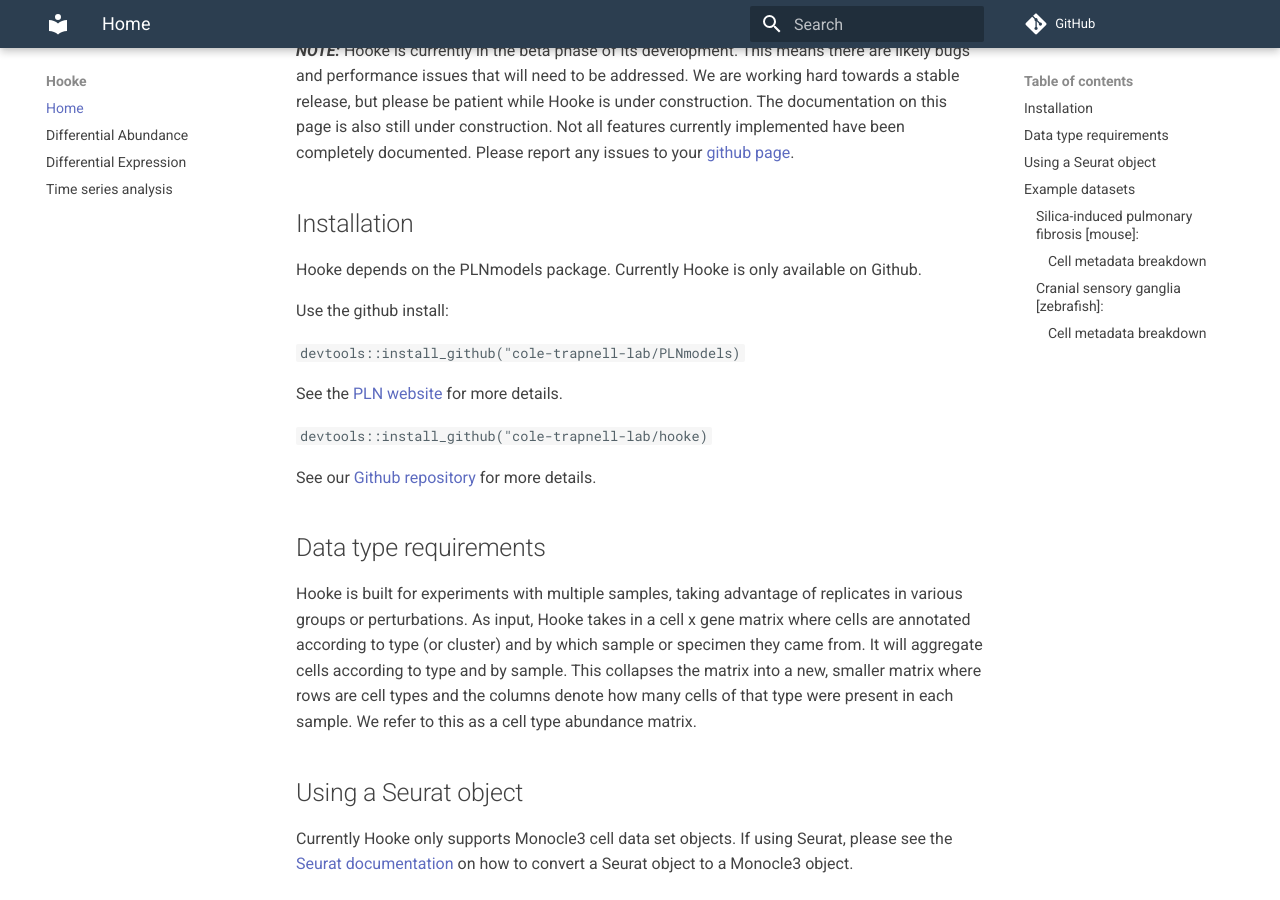
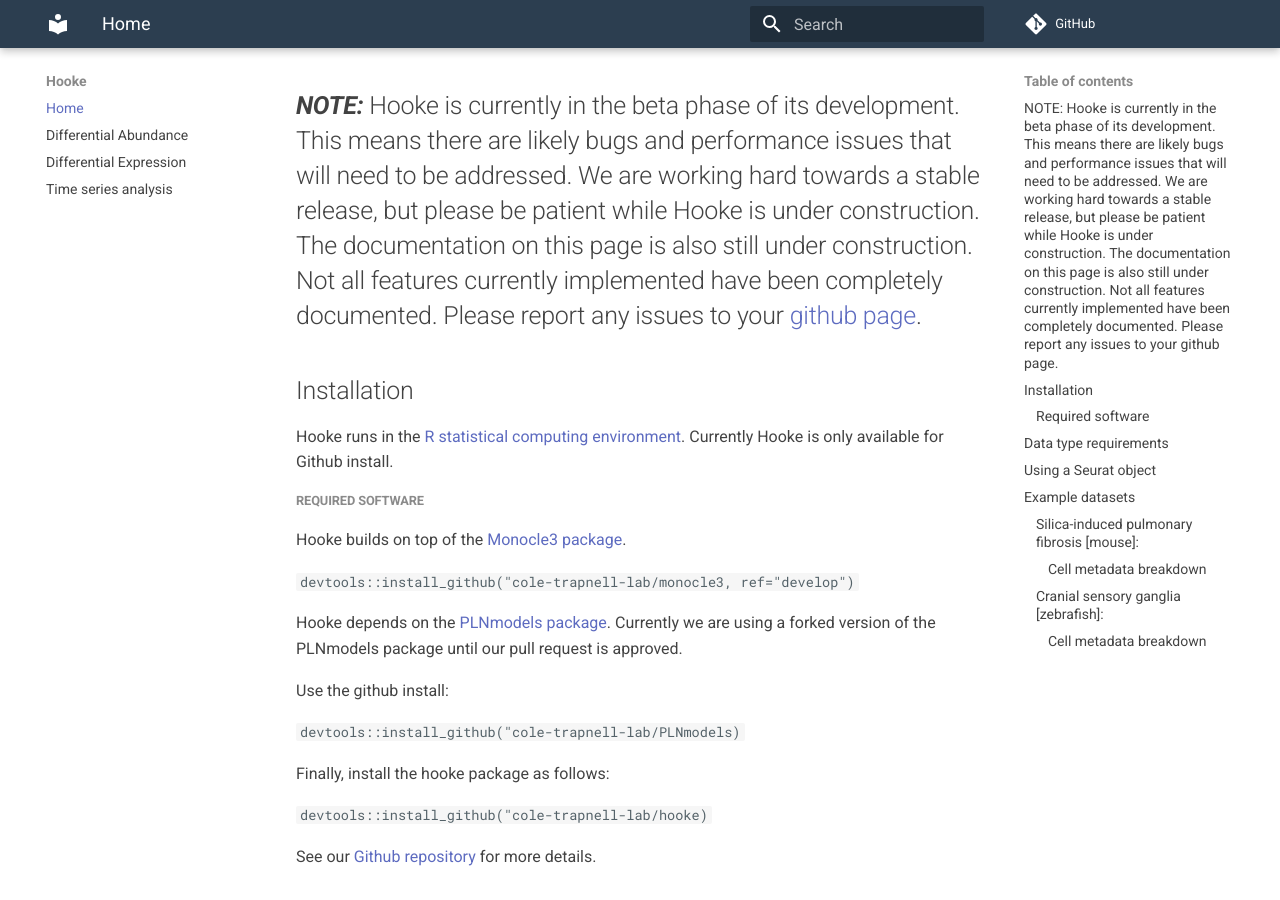
Before and after one commit to cole-trapnell-lab/hooke, an MkDocs documentation site: the page built from docs/index.md, in a window 1280 px wide and 900 px high, scrolled down 286 px. Built offline with MkDocs 1.6.1 and Material for MkDocs 9.7.7, drawn with Linux system fonts in a browser that asks for light colours; comment, search, counter and statistics services are not loaded.

Commit message:
installation updates

````diff
--- a/docs/index.md
+++ b/docs/index.md
@@ -2,20 +2,29 @@
 
 Hooke is a new software package that uses Poisson-Lognormal models to perform differential analysis of cell abundances for perturbation experiments read out by single-cell RNA-seq. This versatile framework allows users to both 1) perform multivariate statistical regression to describe how perturbations alter the relative abundances of each cell state and 2) easily performed pseudobulked differential gene expression analysis.
 
-
+---
 **_NOTE:_** Hooke is currently in the beta phase of its development. This means there are likely bugs and performance issues that will need to be addressed. We are working hard towards a stable release, but please be patient while Hooke is under construction. The documentation on this page is also still under construction. Not all features currently implemented have been completely documented. Please report any issues to your [github page](https://github.com/cole-trapnell-lab/hooke/issues).
+---
 
 ## Installation
 
-Hooke depends on the PLNmodels package. Currently Hooke is only available on Github.
+Hooke runs in the [R statistical computing environment](https://www.r-project.org/). Currently Hooke is only available for Github install.
+
+##### Required software
+
+Hooke builds on top of the [Monocle3 package](https://cole-trapnell-lab.github.io/monocle3/docs/installation/).
+
+```devtools::install_github("cole-trapnell-lab/monocle3, ref="develop")```
+
+Hooke depends on the [PLNmodels package](https://pln-team.github.io/PLNmodels/index.html). Currently we are using a forked version of the PLNmodels package until our pull request is approved.
 
 Use the github install:
 
-`devtools::install_github("cole-trapnell-lab/PLNmodels)`
+```devtools::install_github("cole-trapnell-lab/PLNmodels)```
 
-See the [PLN website](https://pln-team.github.io/PLNmodels/index.html) for more details.
+Finally, install the hooke package as follows:
 
-`devtools::install_github("cole-trapnell-lab/hooke)`
+```devtools::install_github("cole-trapnell-lab/hooke)```
 
 See our [Github repository](https://github.com/cole-trapnell-lab/hooke) for more details.
 
````
